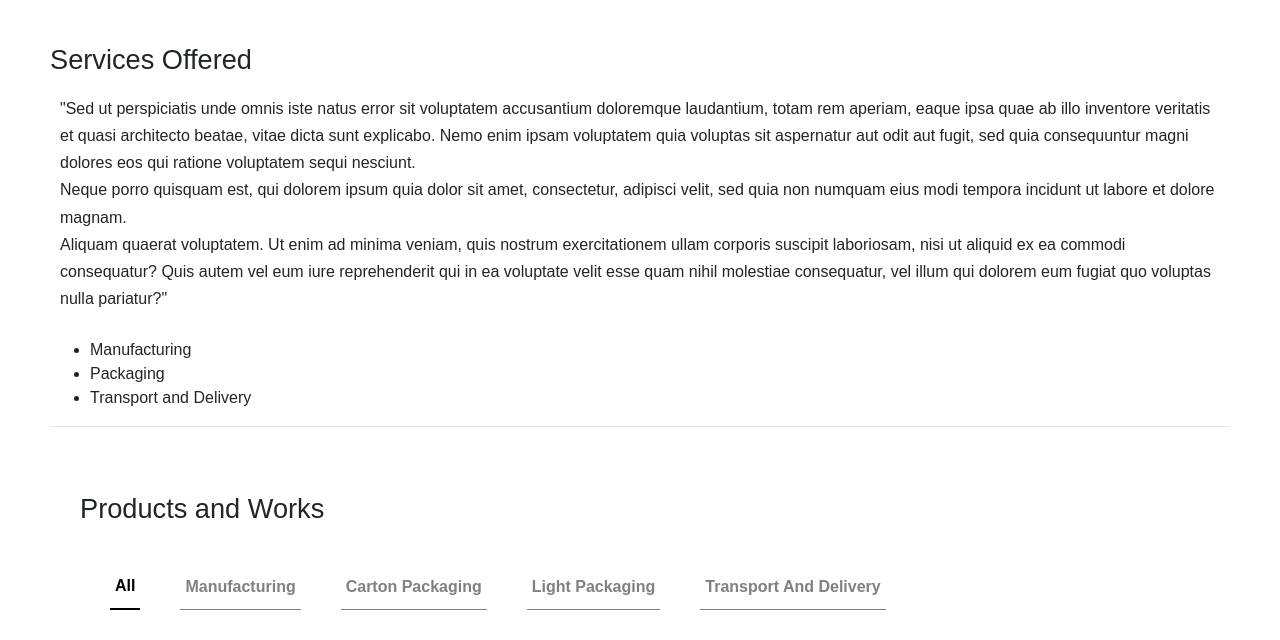
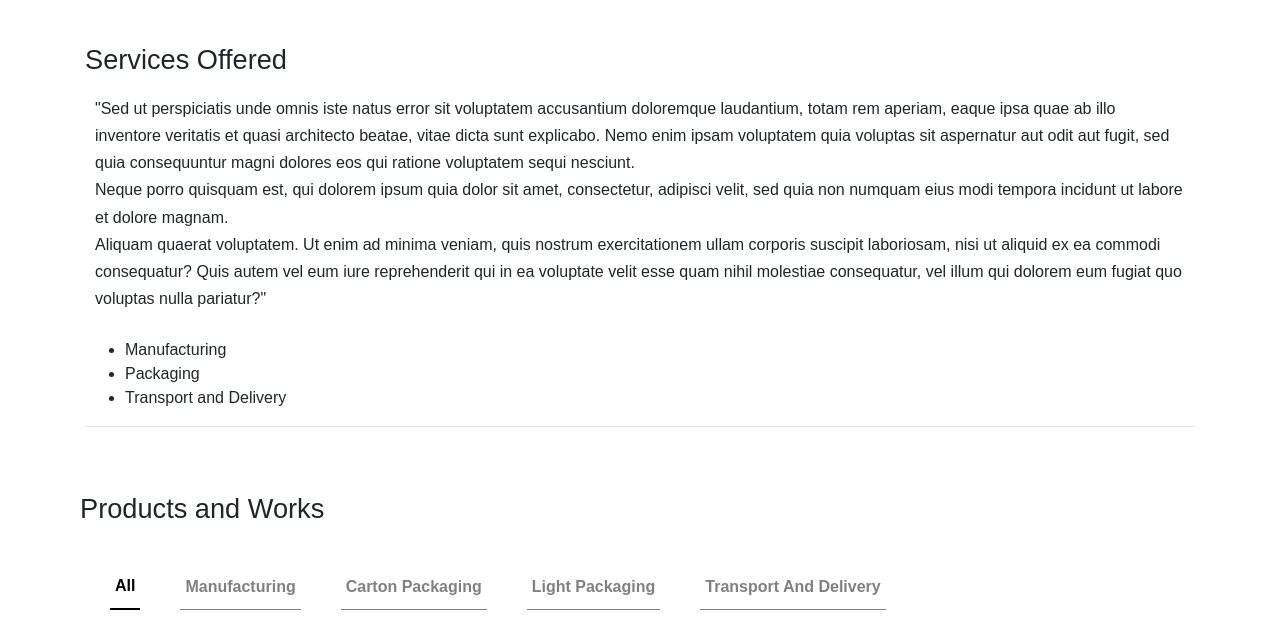
Before and after one commit to doyinr6/merrydot.github.io, a plain HTML site: page package.html in a window 1280 px wide. Shown: the part 567-1207 px from the top of the page. Drawn offline with nearby package versions, Linux system fonts and the light colour scheme; grey boxes are pictures that could not be loaded.

Commit message:
Update package.html

```diff
--- a/package.html
+++ b/package.html
@@ -81,7 +81,7 @@
 
                 <div class="service-main service">
 
-                    <div class="service-packaging ">
+                    <div class="service-packaging container">
                         <h2>Services Offered</h2>
                         <p>"Sed ut perspiciatis unde omnis iste natus error sit voluptatem accusantium doloremque laudantium,
                              totam rem aperiam, eaque ipsa quae ab illo inventore veritatis et quasi architecto beatae,
```
